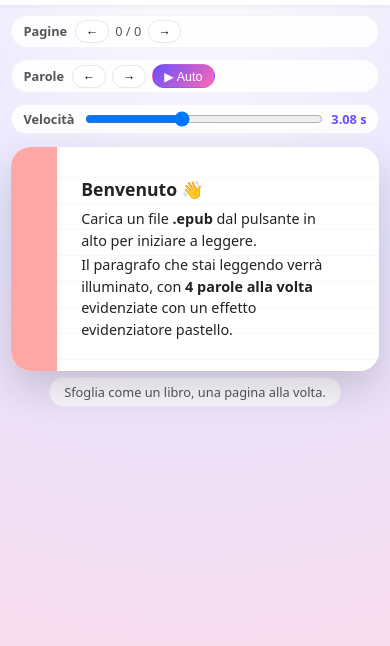
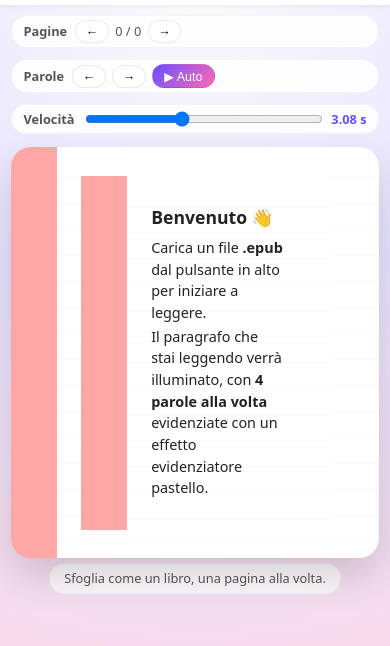
Before and after one commit to alessi90s/lettore-epub, a plain HTML site: page index.html in a window 390 px wide. Shown: the part 42-688 px from the top of the page. Drawn offline with nearby package versions, Linux system fonts and the light colour scheme.

Commit message:
Update style.css

```diff
--- a/style.css
+++ b/style.css
@@ -223,16 +223,16 @@ body {
   overflow-x: hidden;
 }
 
-/* Quaderno: righe e margine rosso applicati a page-inner
-   -> si muovono insieme al testo nello scroll */
-.page-inner {
+/* Quaderno: righe e margine rosso sullo stesso layer del testo */
+.page-inner,
+#pageContainer {
   position: relative;
   max-width: 46ch;
   margin: 0 auto;
   padding: calc(var(--line-step) * 1.1) 48px calc(var(--line-step) * 1.1) 70px;
 
   background-image:
-    /* margine rosso vertical */
+    /* margine rosso verticale */
     linear-gradient(to right, rgba(255, 120, 120, 0.65) 46px, transparent 46px),
     /* righe orizzontali */
     repeating-linear-gradient(
@@ -243,7 +243,6 @@ body {
     );
 
   background-size: 100% auto;
-  /* piccolo offset in modo che le righe cadano sotto il testo */
   background-position: left calc(var(--line-step) * 0.2);
 }
 
@@ -371,7 +370,8 @@ body {
     flex: 1;
   }
 
-  .page-inner {
+  .page-inner,
+  #pageContainer {
     max-width: 100%;
   }
 }
```
